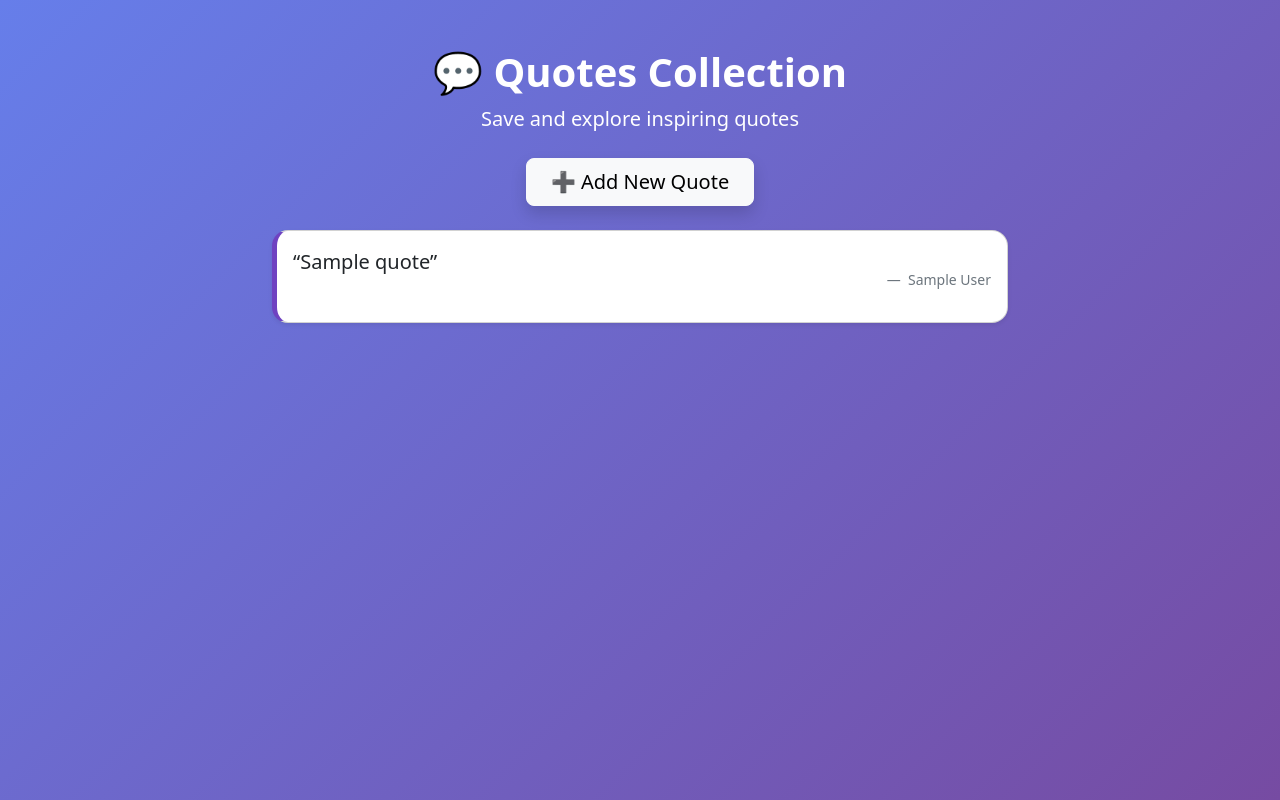
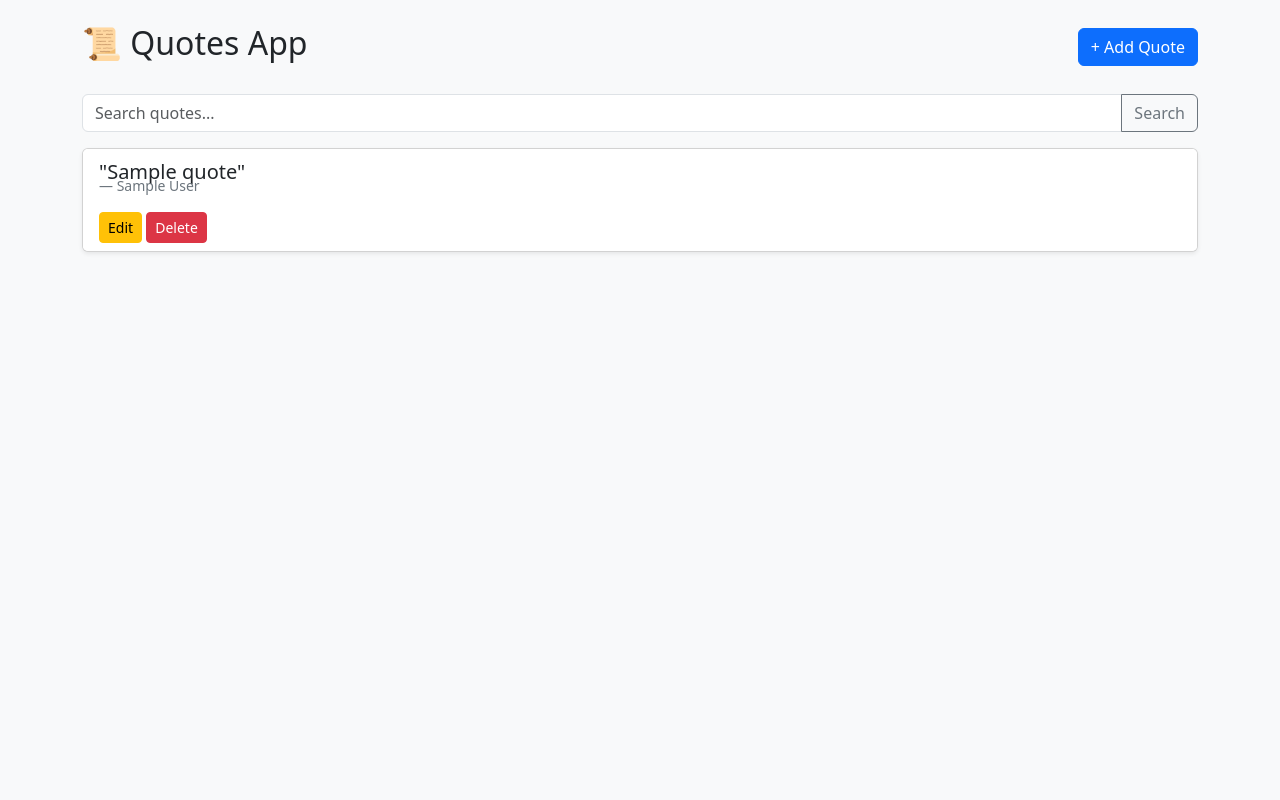
Before and after one commit to MubaraqYusuf/quotes-app, a Flask app: page / in a window 1280 px wide. Run offline with Flask 3, Linux system fonts and the light colour scheme; a database or web service that is not in the repository returns one stand-in record (values such as "Sample title"); some libraries are stand-ins or nearby versions.

Commit message:
New Update

```diff
--- a/app.py
+++ b/app.py
@@ -1,67 +1,82 @@
-from flask import Flask, render_template, request, redirect
+import os
+import time
+import logging
+from flask import Flask, render_template, request, redirect, jsonify
 import psycopg2
-import time
+from psycopg2 import OperationalError
+from psycopg2 import pool
 
 app = Flask(__name__)
 
+# -------------------- Logging --------------------
+logging.basicConfig(level=logging.INFO)
+logger = logging.getLogger(__name__)
+
+# -------------------- Database Config --------------------
 DB_CONFIG = {
-    "host": "db",
-    "database": "quotes_db",
-    "user": "postgres",
-    "password": "postgres",
-    "port": 5432
+    "host": os.getenv("DB_HOST", "db"),
+    "database": os.getenv("POSTGRES_DB", "quotes_db"),
+    "user": os.getenv("POSTGRES_USER", "postgres"),
+    "password": os.getenv("POSTGRES_PASSWORD", "postgres"),
+    "port": int(os.getenv("DB_PORT", 5432))
 }
 
-
-def wait_for_db():
-    while True:
-        try:
-            conn = psycopg2.connect(**DB_CONFIG)
-            conn.close()
-            print("PostgreSQL is ready!")
-            break
-        except psycopg2.OperationalError:
-            print("Waiting for PostgreSQL...")
-            time.sleep(2)
+# -------------------- Connection Pool --------------------
+connection_pool = None
 
 
-wait_for_db()
+def init_connection_pool():
+    global connection_pool
+    for i in range(10):
+        try:
+            connection_pool = pool.SimpleConnectionPool(1, 10, **DB_CONFIG)
+            logger.info("PostgreSQL connection pool created")
+            return
+        except OperationalError:
+            logger.warning("Waiting for PostgreSQL... retrying")
+            time.sleep(3)
+    raise Exception("Failed to connect to PostgreSQL")
 
 
 def get_db():
-    return psycopg2.connect(**DB_CONFIG)
+    return connection_pool.getconn()
 
+
+def release_db(conn):
+    connection_pool.putconn(conn)
+
+
+# -------------------- Database Setup --------------------
 
 def init_db():
     conn = get_db()
     cur = conn.cursor()
 
-    cur.execute("""
+    cur.execute('''
         CREATE TABLE IF NOT EXISTS quotes (
             id SERIAL PRIMARY KEY,
             quote TEXT NOT NULL,
-            author TEXT NOT NULL
+            author VARCHAR(255) NOT NULL
         );
-    """)
+    ''')
 
     conn.commit()
     cur.close()
-    conn.close()
+    release_db(conn)
 
 
-init_db()
-
+# -------------------- Routes --------------------
 
 @app.route("/")
 def index():
     conn = get_db()
     cur = conn.cursor()
 
-    cur.execute("SELECT quote, author FROM quotes ORDER BY id DESC;")
+    cur.execute("SELECT id, quote, author FROM quotes ORDER BY id DESC;")
     quotes = cur.fetchall()
 
     cur.close()
-    conn.close()
+    release_db(conn)
 
     return render_template("index.html", quotes=quotes)
 
@@ -69,8 +84,11 @@ def index():
 @app.route("/add", methods=["GET", "POST"])
 def add():
     if request.method == "POST":
-        quote = request.form["quote"]
-        author = request.form["author"]
+        quote = request.form.get("quote")
+        author = request.form.get("author")
+
+        if not quote or not author:
+            return "Quote and author are required", 400
 
         conn = get_db()
         cur = conn.cursor()
@@ -82,12 +100,98 @@ def add():
 
         conn.commit()
         cur.close()
-        conn.close()
+        release_db(conn)
 
         return redirect("/")
 
     return render_template("add.html")
 
 
+@app.route("/delete/<int:id>")
+def delete(id):
+    conn = get_db()
+    cur = conn.cursor()
+
+    cur.execute("DELETE FROM quotes WHERE id=%s;", (id,))
+
+    conn.commit()
+    cur.close()
+    release_db(conn)
+
+    return redirect("/")
+
+
+@app.route("/edit/<int:id>", methods=["GET", "POST"])
+def edit(id):
+    conn = get_db()
+    cur = conn.cursor()
+
+    if request.method == "POST":
+        quote = request.form.get("quote")
+        author = request.form.get("author")
+
+        cur.execute(
+            "UPDATE quotes SET quote=%s, author=%s WHERE id=%s;",
+            (quote, author, id)
+        )
+
+        conn.commit()
+        cur.close()
+        release_db(conn)
+
+        return redirect("/")
+
+    cur.execute("SELECT quote, author FROM quotes WHERE id=%s;", (id,))
+    data = cur.fetchone()
+
+    cur.close()
+    release_db(conn)
+
+    return render_template("edit.html", data=data, id=id)
+
+
+@app.route("/search")
+def search():
+    q = request.args.get("q", "")
+
+    conn = get_db()
+    cur = conn.cursor()
+
+    cur.execute(
+        "SELECT id, quote, author FROM quotes WHERE quote ILIKE %s ORDER BY id DESC;",
+        (f"%{q}%",)
+    )
+
+    results = cur.fetchall()
+
+    cur.close()
+    release_db(conn)
+
+    return render_template("index.html", quotes=results, search=q)
+
+
+# -------------------- REST API --------------------
+
+@app.route("/api/quotes")
+def api_quotes():
+    conn = get_db()
+    cur = conn.cursor()
+
+    cur.execute("SELECT id, quote, author FROM quotes ORDER BY id DESC;")
+    data = cur.fetchall()
+
+    cur.close()
+    release_db(conn)
+
+    return jsonify([
+        {"id": q[0], "quote": q[1], "author": q[2]}
+        for q in data
+    ])
+
+
+# -------------------- Startup --------------------
+
 if __name__ == "__main__":
+    init_connection_pool()
+    init_db()
     app.run(host="0.0.0.0", port=5000, debug=True)
--- a/templates/index.html
+++ b/templates/index.html
@@ -3,66 +3,42 @@
 <head>
     <meta charset="UTF-8">
     <title>Quotes App</title>
-    <meta name="viewport" content="width=device-width, initial-scale=1">
+    <link href="https://cdn.jsdelivr.net/npm/bootstrap@5.3.2/dist/css/bootstrap.min.css" rel="stylesheet">
+</head>
+<body class="bg-light">
 
-    <!-- Bootstrap -->
-    <link href="https://cdn.jsdelivr.net/npm/bootstrap@5.3.2/dist/css/bootstrap.min.css" rel="stylesheet">
-
-    <style>
-        body {
-            background: linear-gradient(135deg, #667eea, #764ba2);
-            min-height: 100vh;
-        }
-
-        .card {
-            border-radius: 16px;
-        }
-
-        .quote-card {
-            border-left: 5px solid #6f42c1;
-        }
-    </style>
-</head>
-
-<body>
-<div class="container py-5">
-
-    <div class="text-center text-white mb-4">
-        <h1 class="fw-bold">💬 Quotes Collection</h1>
-        <p class="lead">Save and explore inspiring quotes</p>
+<div class="container py-4">
+    <div class="d-flex justify-content-between align-items-center mb-4">
+        <h2>📜 Quotes App</h2>
+        <a href="/add" class="btn btn-primary">+ Add Quote</a>
     </div>
 
-    <div class="text-center mb-4">
-        <a href="/add" class="btn btn-light btn-lg px-4 shadow">
-            ➕ Add New Quote
-        </a>
+    <form method="get" action="/search" class="input-group mb-3">
+        <input type="text" name="q" class="form-control" placeholder="Search quotes...">
+        <button class="btn btn-outline-secondary">Search</button>
+    </form>
+
+    <div class="card shadow-sm">
+        <ul class="list-group list-group-flush">
+            {% for id, quote, author in quotes %}
+            <li class="list-group-item">
+                <blockquote class="blockquote mb-1">
+                    "{{ quote }}"
+                </blockquote>
+                <footer class="blockquote-footer">{{ author }}</footer>
+
+                <div class="mt-2">
+                    <a href="/edit/{{ id }}" class="btn btn-sm btn-warning">Edit</a>
+                    <a href="/delete/{{ id }}" class="btn btn-sm btn-danger"
+                       onclick="return confirm('Delete this quote?')">Delete</a>
+                </div>
+            </li>
+            {% else %}
+            <li class="list-group-item text-muted">No quotes yet.</li>
+            {% endfor %}
+        </ul>
     </div>
+</div>
 
-    <div class="row justify-content-center">
-        <div class="col-lg-8">
-
-            {% for quote, author in quotes %}
-            <div class="card shadow-sm mb-3 quote-card">
-                <div class="card-body">
-                    <blockquote class="blockquote mb-1">
-                        <p class="mb-2">“{{ quote }}”</p>
-                    </blockquote>
-                    <footer class="blockquote-footer text-end">
-                        {{ author }}
-                    </footer>
-                </div>
-            </div>
-            {% endfor %}
-
-            {% if not quotes %}
-            <div class="alert alert-light text-center shadow">
-                No quotes yet — add your first one! ✨
-            </div>
-            {% endif %}
-
-        </div>
-    </div>
-
-</div>
 </body>
 </html>
```
Also changed, not shown: templates/add.html (+11 -45 lines).
